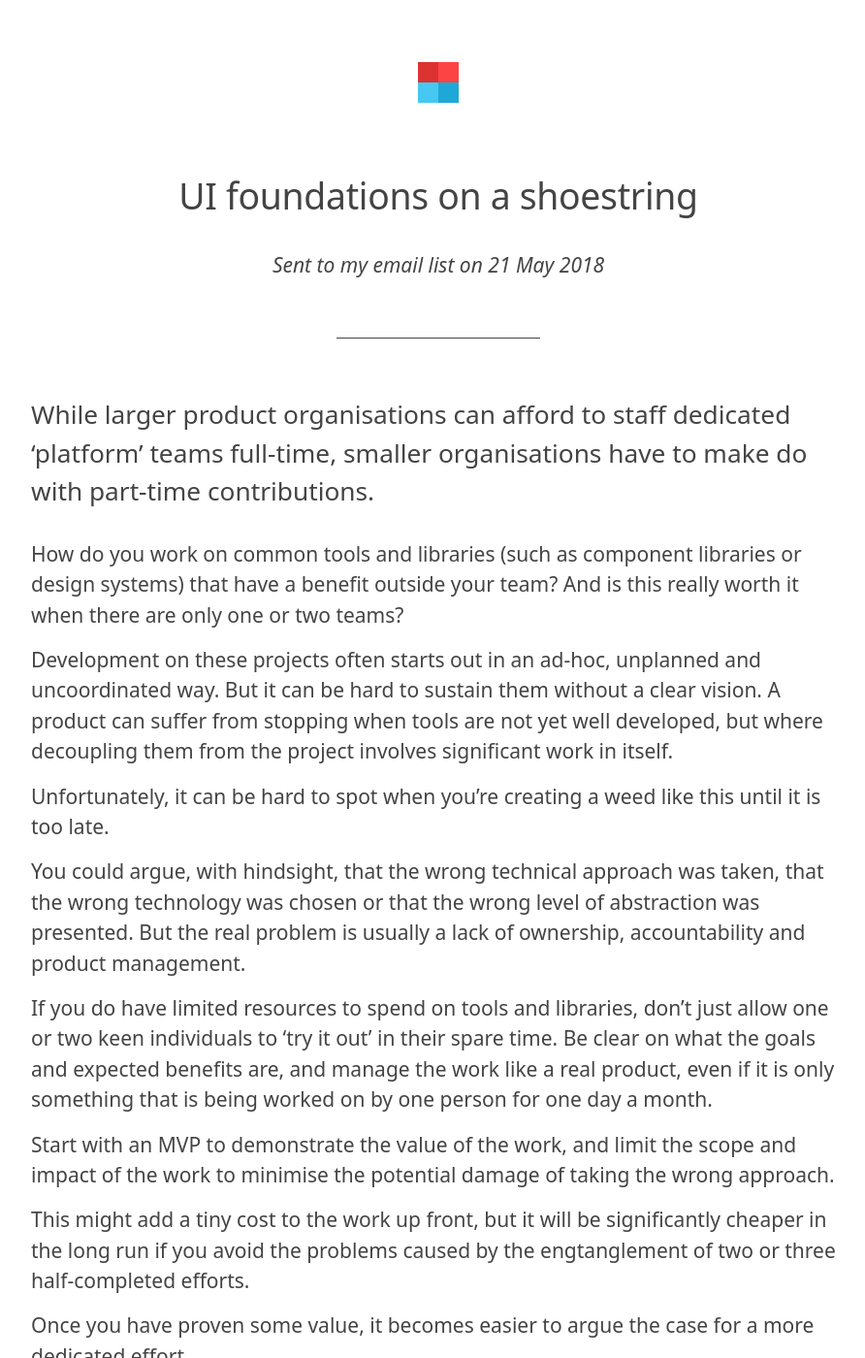
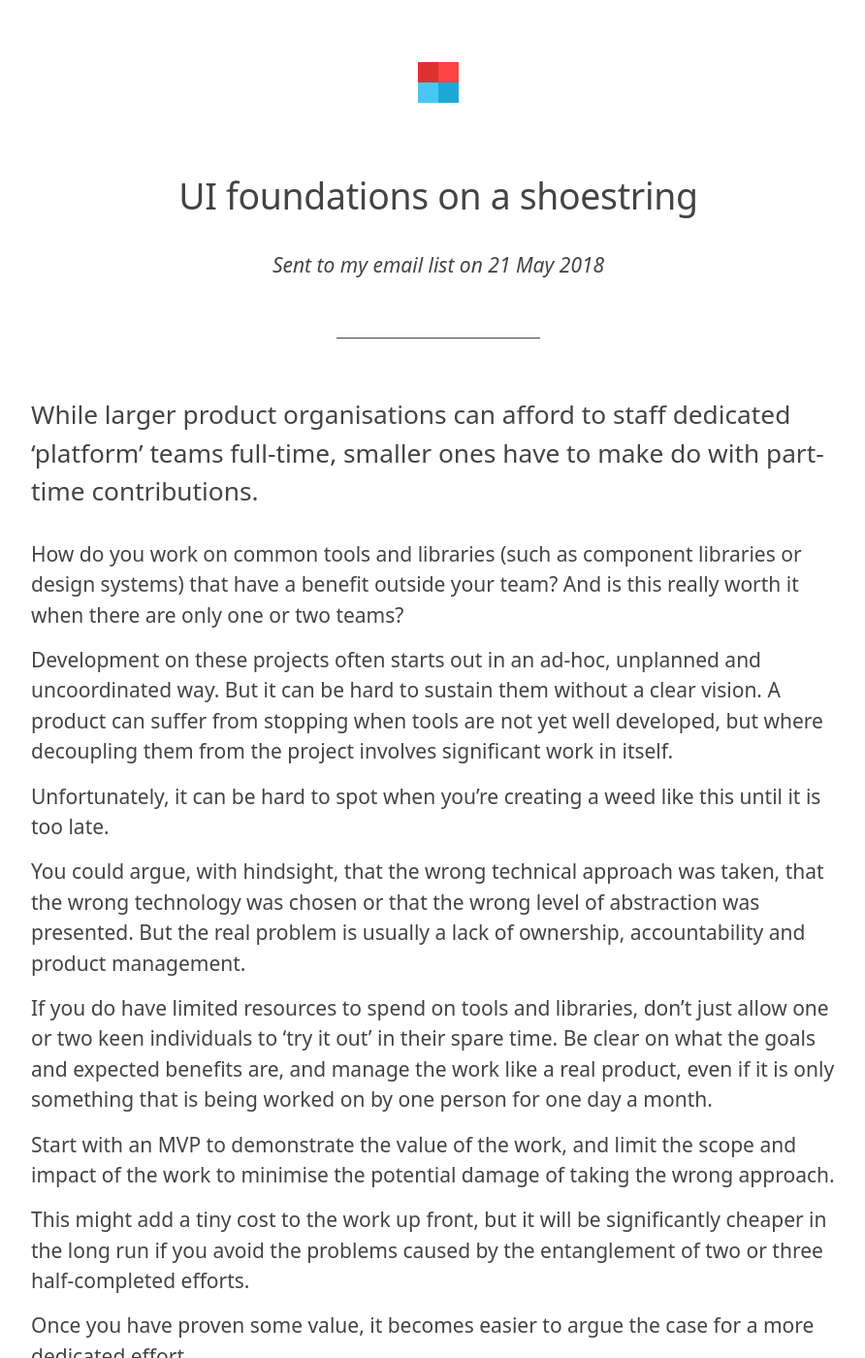
Before and after one commit to froots/froots.github.io, a Jekyll site: the page built from _list/20180522.md, in a window 1280 px wide and 1400 px high. Shown: the whole window at 97% size, without its empty margins (188-1080 px from the left). Built offline with Jekyll 4.4.1, drawn with Linux system fonts in a browser that asks for light colours.

Commit message:
Email 20180522

```diff
--- a/_list/20180522.md
+++ b/_list/20180522.md
@@ -3,7 +3,7 @@ title: UI foundations on a shoestring
 date: '2018-05-21 00:00:00'
 ---
 
-While larger product organisations can afford to staff dedicated 'platform' teams full-time, smaller organisations have to make do with part-time contributions.
+While larger product organisations can afford to staff dedicated 'platform' teams full-time, smaller ones have to make do with part-time contributions.
 
 How do you work on common tools and libraries (such as component libraries or design systems) that have a benefit outside your team? And is this really worth it when there are only one or two teams?
 
@@ -17,7 +17,7 @@ If you do have limited resources to spend on tools and libraries, don't just all
 
 Start with an MVP to demonstrate the value of the work, and limit the scope and impact of the work to minimise the potential damage of taking the wrong approach.
 
-This might add a tiny cost to the work up front, but it will be significantly cheaper in the long run if you avoid the problems caused by the engtanglement of two or three half-completed efforts.
+This might add a tiny cost to the work up front, but it will be significantly cheaper in the long run if you avoid the problems caused by the entanglement of two or three half-completed efforts.
 
 Once you have proven some value, it becomes easier to argue the case for a more dedicated effort.
 
```
